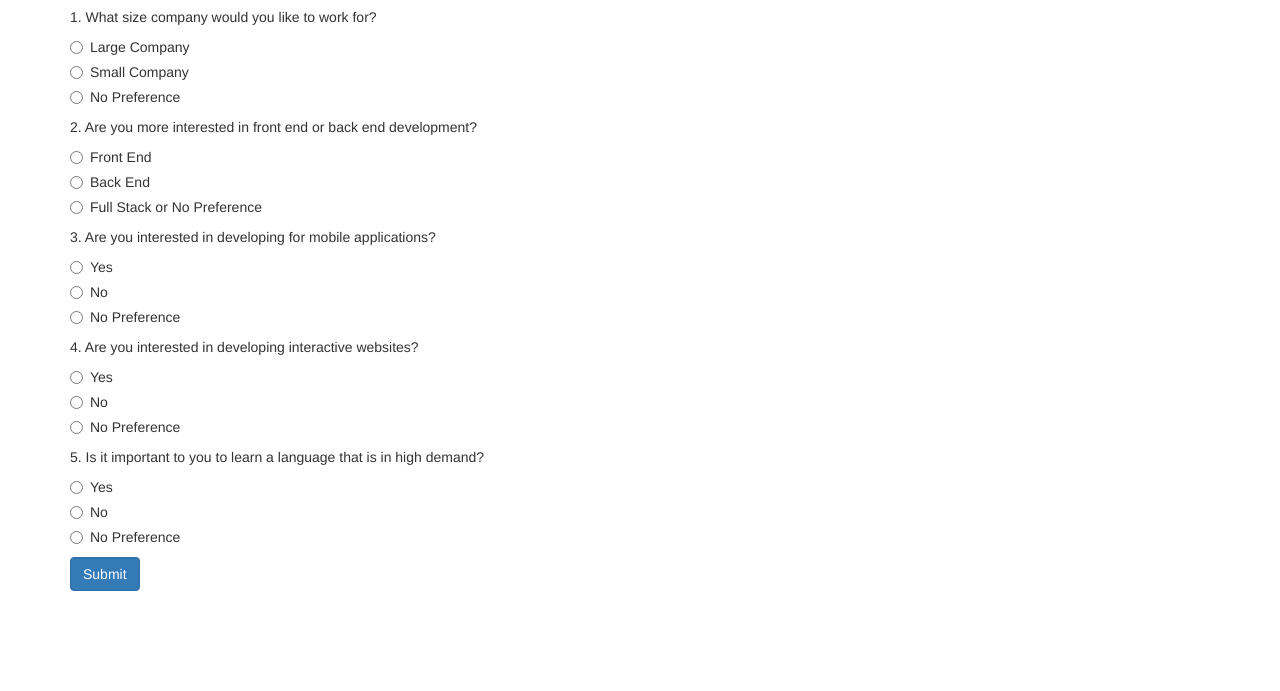
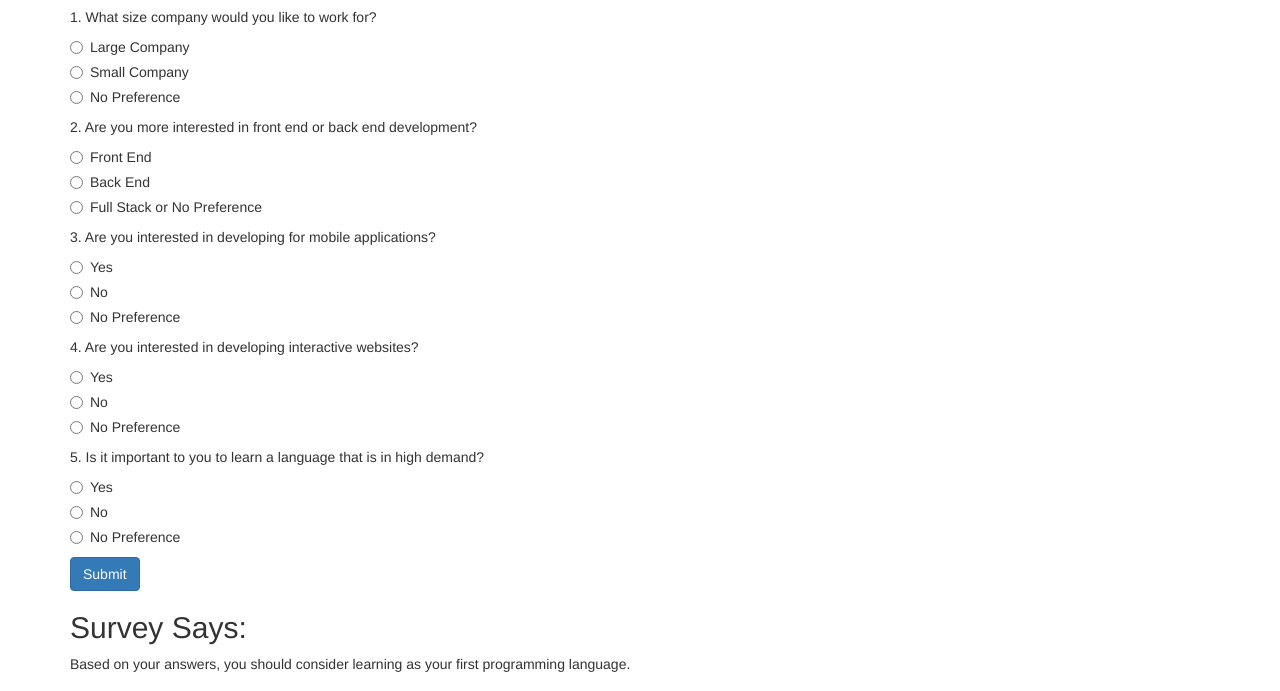
Before and after one commit to Sara-Hamilton/track-suggester, a plain HTML site: page index.html in a window 1280 px wide. Shown: the part 109-800 px from the top of the page. Drawn offline with Linux system fonts and the light colour scheme.

Commit message:
add result section to html

```diff
--- a/index.html
+++ b/index.html
@@ -11,6 +11,7 @@
     <div class="container">
       <h1>Track Suggester</h1>
       <h3>Answer the following questions to determine which computer programming language track to take.</h3>
+
       <div>
         <form id="trackForm">
           <div class="question">
@@ -126,7 +127,12 @@
           <button type="submit" class="btn btn-primary">Submit</button>
         </form>
       </div>
+
+      <div id="result">
+        <h2>Survey Says:</h2>
+        <p>Based on your answers, you should consider learning <span id="track"></span> as your first programming language.</p>
+      </div>
+
     </div>
-
   </body>
 </html>
```
